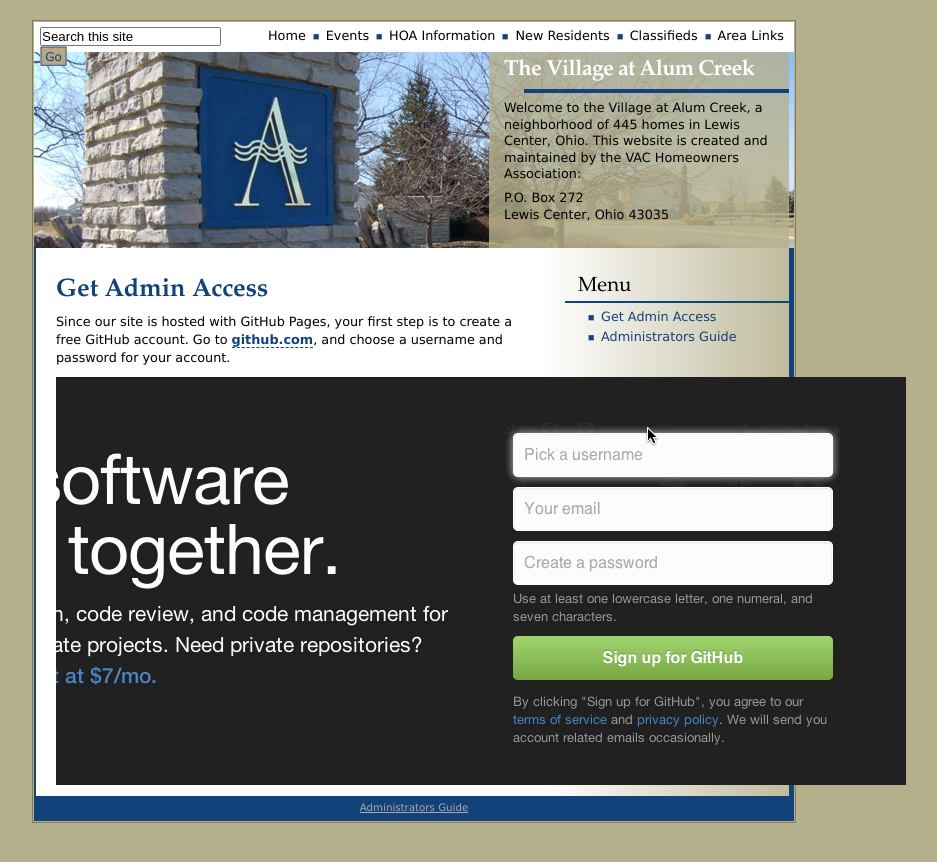
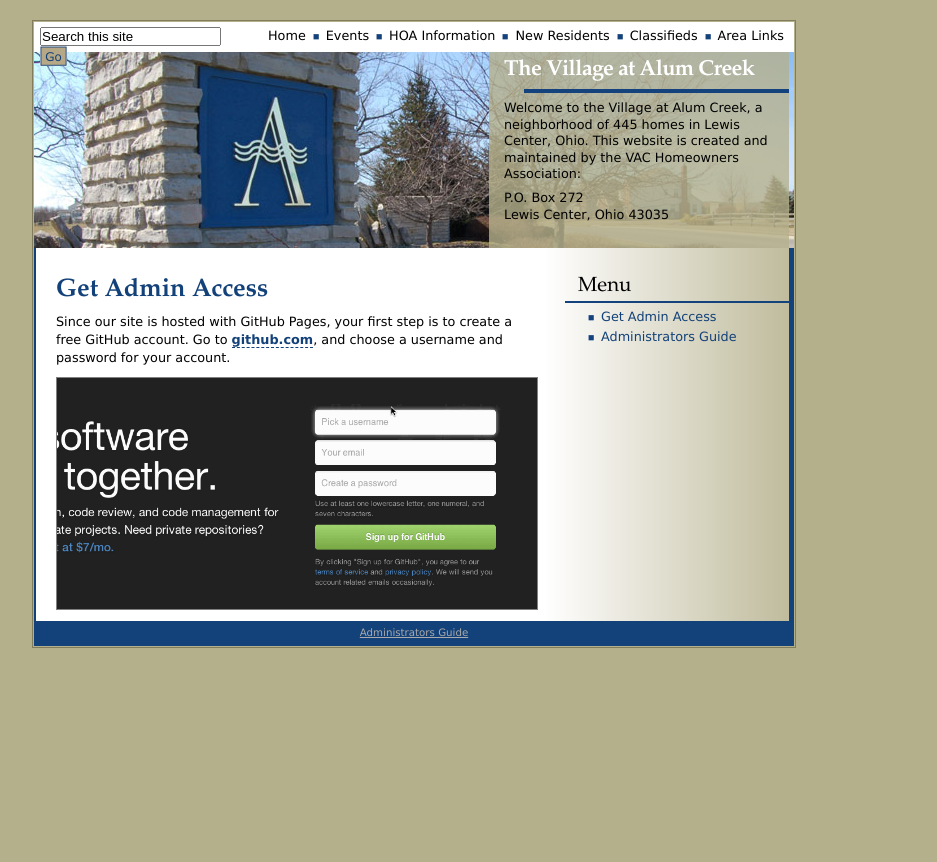
Before and after one commit to adamlogic/villageatalumcreek.org, a Jekyll site: the page built from pages/administrators-guide/2014-07-19-get-admin-access.md, in a window 1280 px wide. Shown: the top 862 px of the page, without its empty margins (226-1163 px from the left). Built offline with Jekyll 4.4.1, drawn with Linux system fonts in a browser that asks for light colours; comment, search, counter and statistics services are not loaded.

Commit message:
Don't let my gifs expand out of the content area

```diff
--- a/stylesheets/layout.css
+++ b/stylesheets/layout.css
@@ -235,6 +235,12 @@
 			border-left: 3px solid #134179;
 		}
 
+		#mainContent div.article img
+		{
+			max-width: 100%;
+      border: 1px solid gray;
+		}
+
 		#mainContent p.author
 		{
 			padding: 3px 0 0 0;
```
